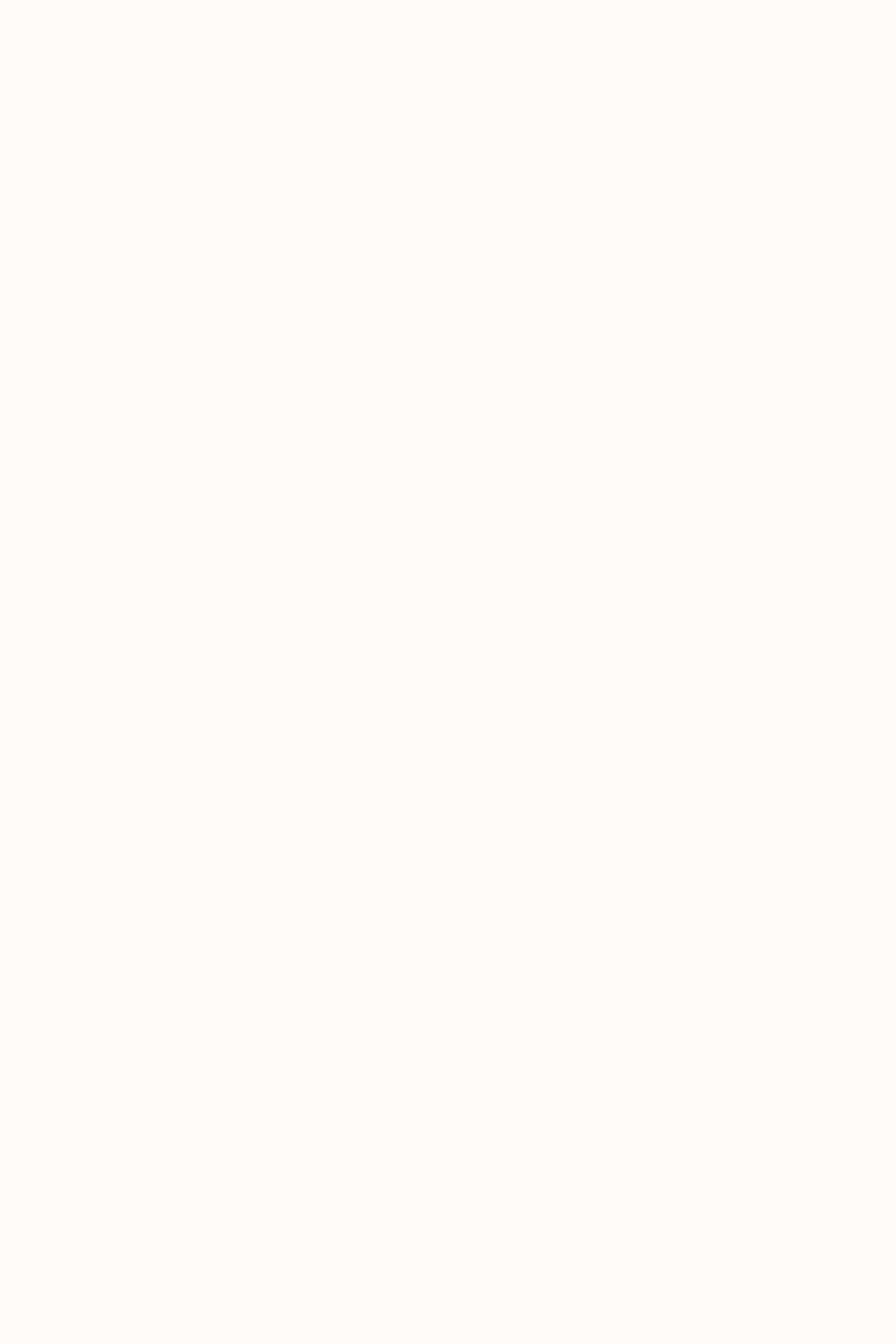
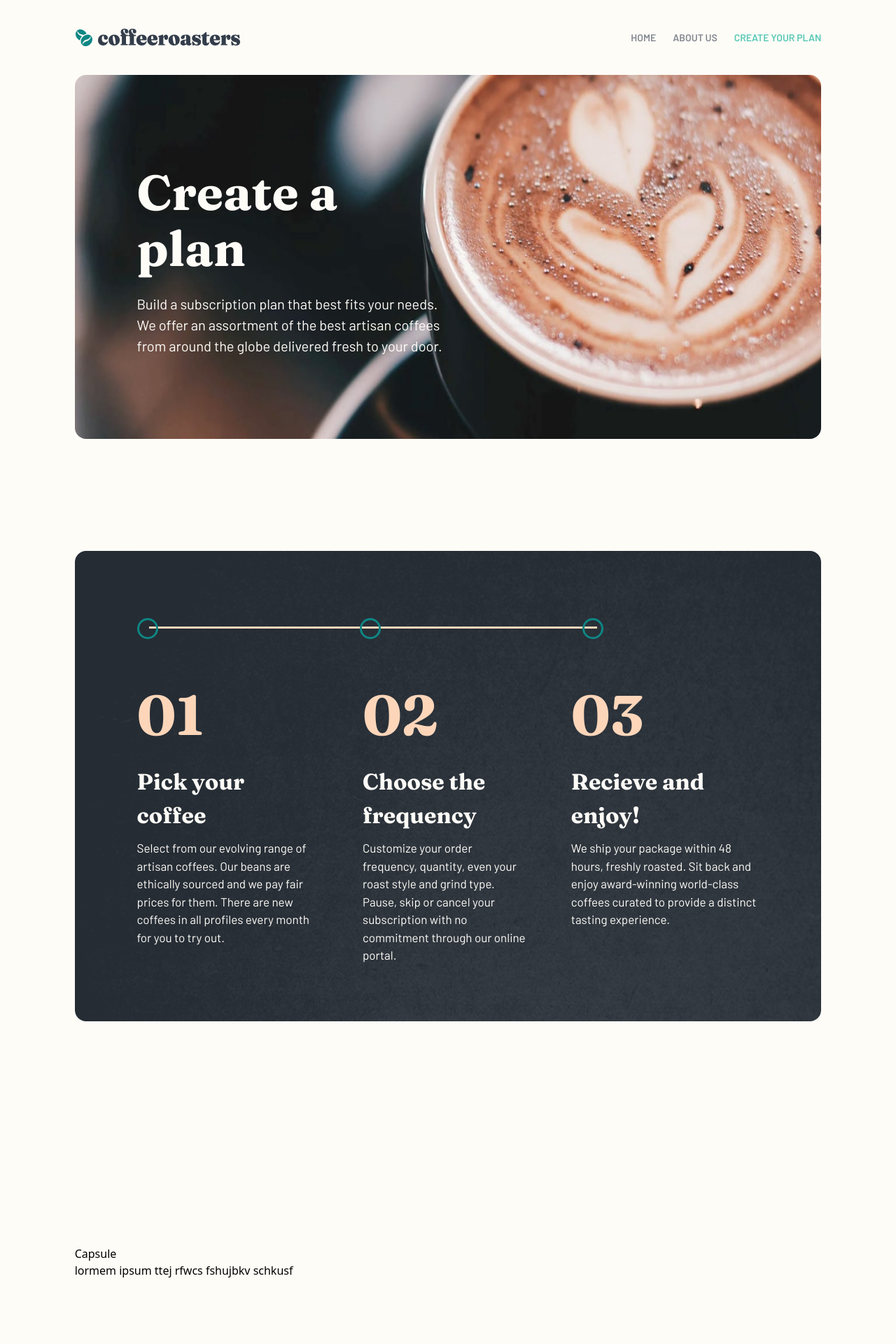
Before and after one commit to keys78/coffee-roaster-ecommerce, a React (Create React App) app: page /createyourplan in a window 1280 px wide. Shown: the top 1920 px of the page at 70% size. Before the commit the page ends 800 px from the top, so only its background shows below. Built offline with nearby package versions, Linux system fonts and the light colour scheme.

Commit message:
ui build

```diff
--- a/src/App.js
+++ b/src/App.js
@@ -2,11 +2,13 @@ import { BrowserRouter as Router, Route, Switch } from 'react-router-dom'
 import Home from './Home'
 import About from './About'
 import CreateYourPlan from './CreateYourPlan'
+import ScrollToTop from './components/ScrollToTop';
 
 
 function App() {
   return (
     <Router>
+      <ScrollToTop />
       <div className="">
         <Switch>
           <Route exact path="/">
@@ -15,7 +17,7 @@ function App() {
           <Route path="/about">
             <About />
           </Route>
-          <Route path="/create-your-plan">
+          <Route path="/createyourplan">
             <CreateYourPlan />
           </Route>
         </Switch>
--- a/src/CreateYourPlan.js
+++ b/src/CreateYourPlan.js
@@ -0,0 +1,88 @@
+// import Button from "./components/Button"
+import Footer from "./components/Footer"
+import Header from "./components/Header"
+import MyOrder from "./components/MyOrder"
+
+
+const CreateYourPlan = () => {
+    return (
+        <div>
+            <Header />
+
+            <section>
+                <div className="w-10/12 mx-auto relative">
+                    <img className="rounded-2xl plan-img" src="./assets/plan/desktop/image-hero-blackcup.jpg" alt="hero" />
+                    <div className="absolute top-0 left-0 w-full">
+                        <div className="w-10/12 mx-auto mt-32">
+                            <div className="w-6/12 hero-texts">
+                                <h1>Create a plan</h1>
+                                <p className="pt-6 pb-16">Build a subscription plan that best fits your needs.
+                                    We offer an assortment of the best artisan coffees from around the globe delivered
+                                    fresh to your door.
+                                </p>
+                            </div>
+                        </div>
+                    </div>
+                </div>
+            </section>
+
+
+
+            <section>
+                <div className="w-10/12 mx-auto relative  mb-52 mt-40">
+                    <img className="rounded-2xl plan-quality" src="./assets/about/desktop/bg-quality.png" alt="plan-quality" />
+                    <div className="absolute top-0 left-0 w-full">
+                        <div className="w-10/12 mx-auto mt-24">
+                            <div className="relative my-12 circles-2 w-9/12 flex justify-between items-center">
+                                <h2></h2>
+                                <h2></h2>
+                                <h2></h2>
+                                <h3 className="absolute top-3 left-3"></h3>
+                            </div>
+
+                            <div className="flex justify-between items items-start">
+                                <div className="plan-options ">
+                                    <h1>01</h1>
+                                    <h2>Pick your <br /> coffee</h2>
+                                    <p className="pr-16">Select from our evolving range of artisan coffees. Our beans are ethically sourced and we pay fair prices for them.
+                                        There are new coffees in all profiles every month for you to try out.
+                                    </p>
+                                </div>
+
+                                <div className="plan-options">
+                                    <h1>02</h1>
+                                    <h2>Choose the frequency</h2>
+                                    <p className="pr-16">Customize your order frequency, quantity, even your roast style and grind type.
+                                        Pause, skip or cancel your subscription with no commitment through our online portal.
+                                    </p>
+                                </div>
+
+                                <div className="plan-options">
+                                    <h1>03</h1>
+                                    <h2>Recieve and enjoy!</h2>
+                                    <p>We ship your package within 48 hours, freshly roasted.
+                                        Sit back and enjoy award-winning world-class coffees curated to provide a distinct tasting experience.
+                                    </p>
+                                </div>
+                            </div>
+                        </div>
+                    </div>
+                </div>
+            </section>
+
+            <div className="my-80 w-10/12 mx-auto">
+
+
+            <MyOrder />
+
+
+
+            </div>
+
+
+            <Footer />
+        </div>
+    );
+}
+
+export default CreateYourPlan;
--- a/src/Home.js
+++ b/src/Home.js
@@ -115,10 +115,10 @@ const Home = () => {
                     </div>
 
                     <div className="flex justify-between items items-start">
-                        <div className="how-options">
+                        <div className="how-options ">
                             <h1>01</h1>
                             <h2>Pick your coffee</h2>
-                            <p>Select from our evolving range of artisan coffees. Our beans are ethically sourced and we pay fair prices for them.
+                            <p className="pr-16">Select from our evolving range of artisan coffees. Our beans are ethically sourced and we pay fair prices for them.
                                 There are new coffees in all profiles every month for you to try out.
                             </p>
                         </div>
@@ -126,7 +126,7 @@ const Home = () => {
                         <div className="how-options">
                             <h1>02</h1>
                             <h2>Choose the frequency</h2>
-                            <p>Customize your order frequency, quantity, even your roast style and grind type.
+                            <p className="pr-16">Customize your order frequency, quantity, even your roast style and grind type.
                                 Pause, skip or cancel your subscription with no commitment through our online portal.
                             </p>
                         </div>
--- a/src/components/Footer.js
+++ b/src/components/Footer.js
@@ -1,5 +1,6 @@
+import { NavLink } from 'react-router-dom'
+
 const Footer = () => {
-
 
     return (
         <footer>
@@ -9,9 +10,9 @@ const Footer = () => {
                         <img src='./assets/svgs/logo-white.svg' alt="coffee logo" />
                     </div>
                     <div className="mylinks flex gap-4">
-                        <h1>HOME</h1>
-                        <h1>ABOUT US</h1>
-                        <h1>CREATE YOUR PLAN</h1>
+                        <NavLink to="/" exact={true}><h1>HOME</h1></NavLink>
+                        <NavLink to="/about"><h1>ABOUT US</h1></NavLink>
+                        <NavLink to="/createyourplan"><h1>CREATE YOUR PLAN</h1></NavLink>
                     </div>
                 </div>
                 <div className="socials flex gap-6">
--- a/src/components/Header.js
+++ b/src/components/Header.js
@@ -10,7 +10,7 @@ const Header = () => {
                 <div className="mylinks flex gap-6">
                     <NavLink to="/" exact={true}><h1>HOME</h1></NavLink>
                     <NavLink to="/about"><h1>ABOUT US</h1></NavLink>
-                    <NavLink to="/create-your-plan"><h1>CREATE YOUR PLAN</h1></NavLink>
+                    <NavLink to="/createyourplan"><h1>CREATE YOUR PLAN</h1></NavLink>
                 </div>
             </div>
         </header>
--- /dev/null
+++ b/src/components/MyOrder.js
@@ -0,0 +1,15 @@
+import OrderCard from "./OrderCard"
+
+
+const MyOrder = () => {
+    return (
+        <div>
+            <OrderCard
+            head_text={'Capsule'}
+            text={'lormem ipsum ttej rfwcs fshujbkv schkusf'}
+            />
+        </div>
+     );
+}
+
+export default MyOrder;
--- /dev/null
+++ b/src/components/OrderCard.js
@@ -0,0 +1,16 @@
+import PropTypes from 'prop-types'
+
+const OrderCard = ({ color, head_text, text }) => {
+
+    return <div style={{ backgroundColor: color }} className="card-component">
+        <h1>{head_text}</h1>
+        <p>{text}</p>
+    </div>
+}
+
+OrderCard.propTypes = {
+    text: PropTypes.string,
+    head_text: PropTypes.string,
+    color: PropTypes.string,
+}
+export default OrderCard;
--- /dev/null
+++ b/src/components/ScrollToTop.js
@@ -0,0 +1,17 @@
+import React from "react";
+import { withRouter } from "react-router-dom";
+
+class ScrollToTop extends React.Component {
+  componentDidUpdate(prevProps) {
+    if (
+      this.props.location.pathname !== prevProps.location.pathname
+    ) {
+      window.scrollTo(0, 0);
+    }
+  }
+
+  render() {
+    return null;
+  }
+}
+export default withRouter(ScrollToTop);
--- a/src/index.css
+++ b/src/index.css
@@ -13,7 +13,7 @@ body{
 }
 
 .mylinks .active h1{
-  color:red;
+  color:rgb(87, 201, 182);
 }
 
 .mylinks h1{
@@ -206,14 +206,75 @@ footer{
 }
 
 .quality h1{
-  font-size:35px;
+  font-size:33px;
   font-family: 'Fraunces', serif;
-   color:#FEFCF7;
+  color:#FEFCF7;
   font-weight: 700;
-  margin-bottom: 9px;
+  margin-bottom: 5px;
 }
 .quality p{
   font-size: 19px;
   font-family: 'Barlow', sans-serif;
-   color:#FEFCF7;
+  color:#FEFCF7;
 }
+
+.how-options h3{
+  font-size: 20px;
+  font-family: 'Barlow', sans-serif;
+  color:#333D4B;
+  line-height: 40px;
+}
+
+.how-options img{
+  width: 7vw;
+  height: 17vh;
+  margin: 75px 0;
+}
+
+/************************ PLAN ****************/
+.plan-img{
+  height: 65vh;
+}
+
+.plan-quality{
+  height: 84vh;
+}
+
+
+.circles-2 h2{
+  height: 30px;
+  width: 30px;
+  border-radius: 99999999999px;
+  border:3px solid #0E8684;
+  background: rgba(24, 18, 18, 0);
+  z-index: 1;
+}
+
+.circles-2 h3{
+  border-bottom:3px solid #FDD6BA;
+  margin: 0 5px;
+  width: 96%;
+}
+
+.plan-options h1{
+  font-size: 80px;
+  font-weight: 700;
+  padding-bottom: 12px;
+  color:#FDD6BA;
+  font-family: 'Fraunces', serif;
+}
+
+.plan-options h2{
+  font-size: 32px;
+  font-weight: 700;
+  padding-bottom: 10px;
+  padding-right: 30px;
+  color:#FEFCF7;
+  font-family: 'Fraunces', serif;
+}
+
+.plan-options p{
+  font-size: 17px;
+  color:#FEFCF7;
+  font-family: 'Barlow', sans-serif;
+}
```
Also changed, not shown: src/About.js (+31 -47 lines).
